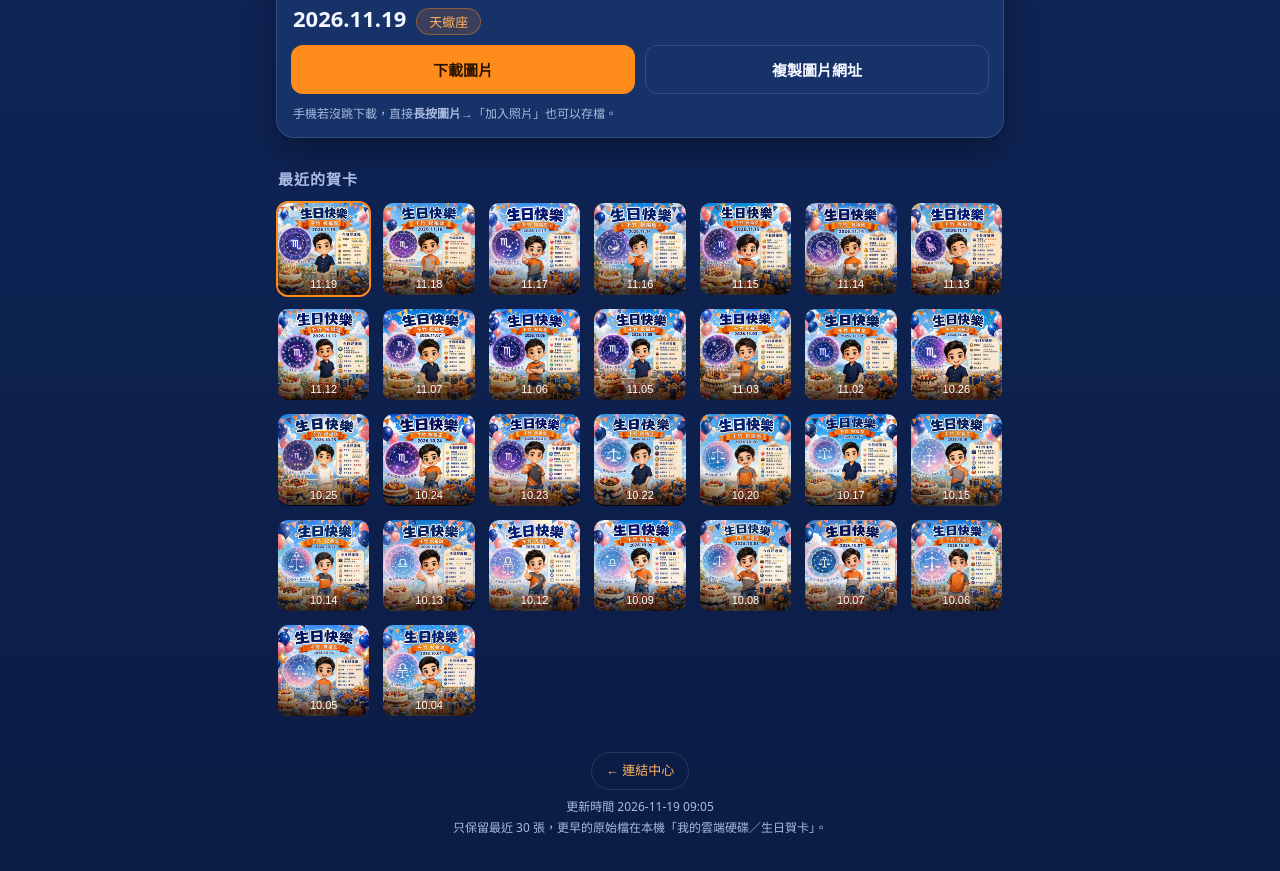
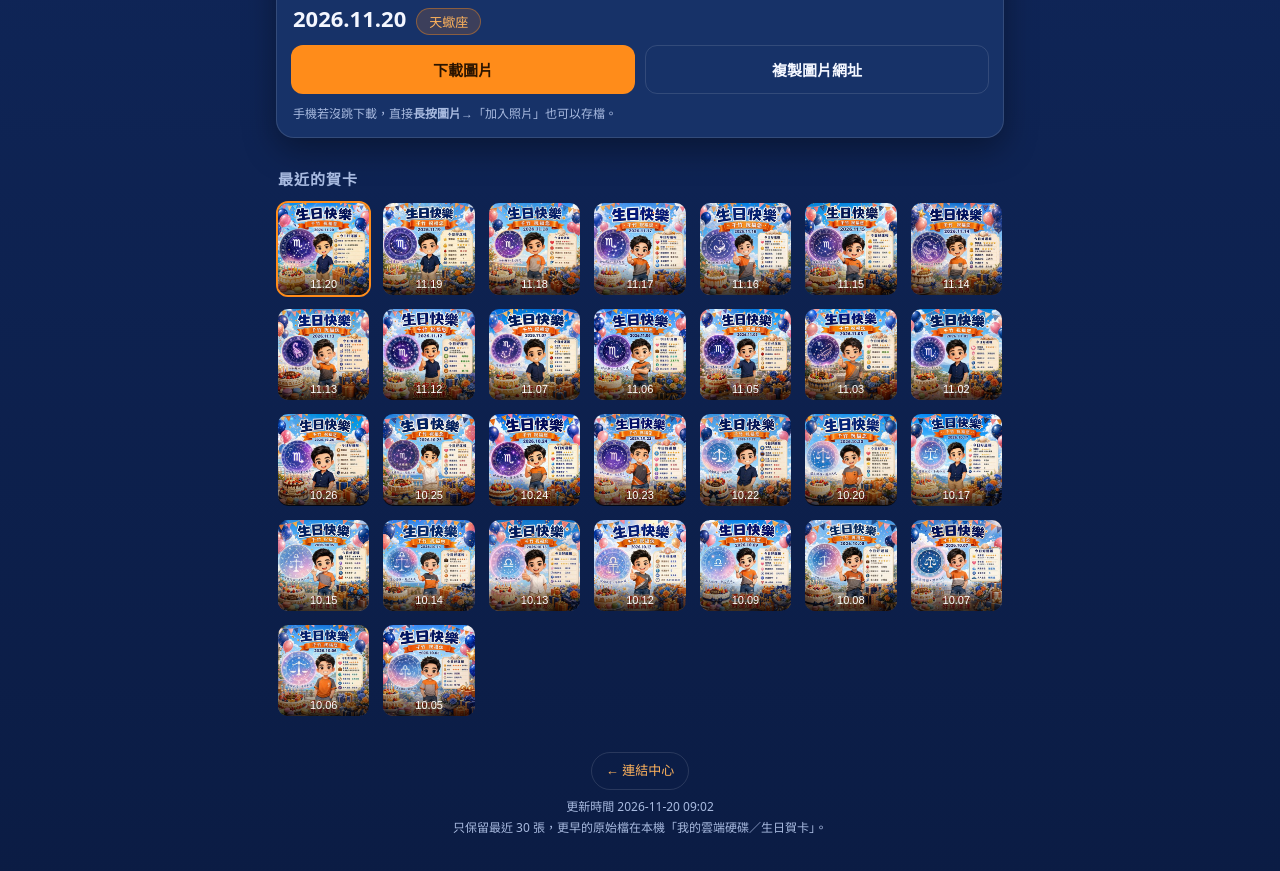
Before and after one commit to CharlieWang0012/line-image-host, a plain HTML site: page index.html in a window 1280 px wide. Shown: the part 831-1702 px from the top of the page. Drawn offline with Linux system fonts and the light colour scheme.

Commit message:
birthday card site 2026-11-20

```diff
--- a/index.html
+++ b/index.html
@@ -94,7 +94,7 @@
 
   <footer>
     <a class="home" href="https://charliewang0012.github.io/">← 連結中心</a><br>
-    更新時間 2026-11-19 09:05<br>
+    更新時間 2026-11-20 09:02<br>
     只保留最近 30 張，更早的原始檔在本機「我的雲端硬碟／生日賀卡」。
   </footer>
 </div>
@@ -102,6 +102,7 @@
 
 <script>
 const CARDS = [
+{day:"2026.11.20",raw:"20261120",z:"天蠍座",kind:"img",full:"bday/bday-20261120.jpg",thumb:"bday/thumb-20261120.jpg"},
 {day:"2026.11.19",raw:"20261119",z:"天蠍座",kind:"img",full:"bday/bday-20261119.jpg",thumb:"bday/thumb-20261119.jpg"},
 {day:"2026.11.18",raw:"20261118",z:"天蠍座",kind:"img",full:"bday/bday-20261118.jpg",thumb:"bday/thumb-20261118.jpg"},
 {day:"2026.11.17",raw:"20261117",z:"天蠍座",kind:"img",full:"bday/bday-20261117.jpg",thumb:"bday/thumb-20261117.jpg"},
@@ -130,8 +131,7 @@ const CARDS = [
 {day:"2026.10.08",raw:"20261008",z:"天秤座",kind:"img",full:"bday/bday-20261008.jpg",thumb:"bday/thumb-20261008.jpg"},
 {day:"2026.10.07",raw:"20261007",z:"天秤座",kind:"img",full:"bday/bday-20261007.jpg",thumb:"bday/thumb-20261007.jpg"},
 {day:"2026.10.06",raw:"20261006",z:"天秤座",kind:"img",full:"bday/bday-20261006.jpg",thumb:"bday/thumb-20261006.jpg"},
-{day:"2026.10.05",raw:"20261005",z:"天秤座",kind:"img",full:"bday/bday-20261005.jpg",thumb:"bday/thumb-20261005.jpg"},
-{day:"2026.10.04",raw:"20261004",z:"天秤座",kind:"img",full:"bday/bday-20261004.jpg",thumb:"bday/thumb-20261004.jpg"}
+{day:"2026.10.05",raw:"20261005",z:"天秤座",kind:"img",full:"bday/bday-20261005.jpg",thumb:"bday/thumb-20261005.jpg"}
 ];
 const SITE = "https://charliewang0012.github.io/line-image-host/";
 const hero = document.getElementById('hero'), dEl = document.getElementById('d'),
```
Also changed, not shown: bday/bday-20261004.jpg (deleted), bday/bday-20261120.jpg (added), bday/thumb-20261004.jpg (deleted), bday/thumb-20261120.jpg (added).
